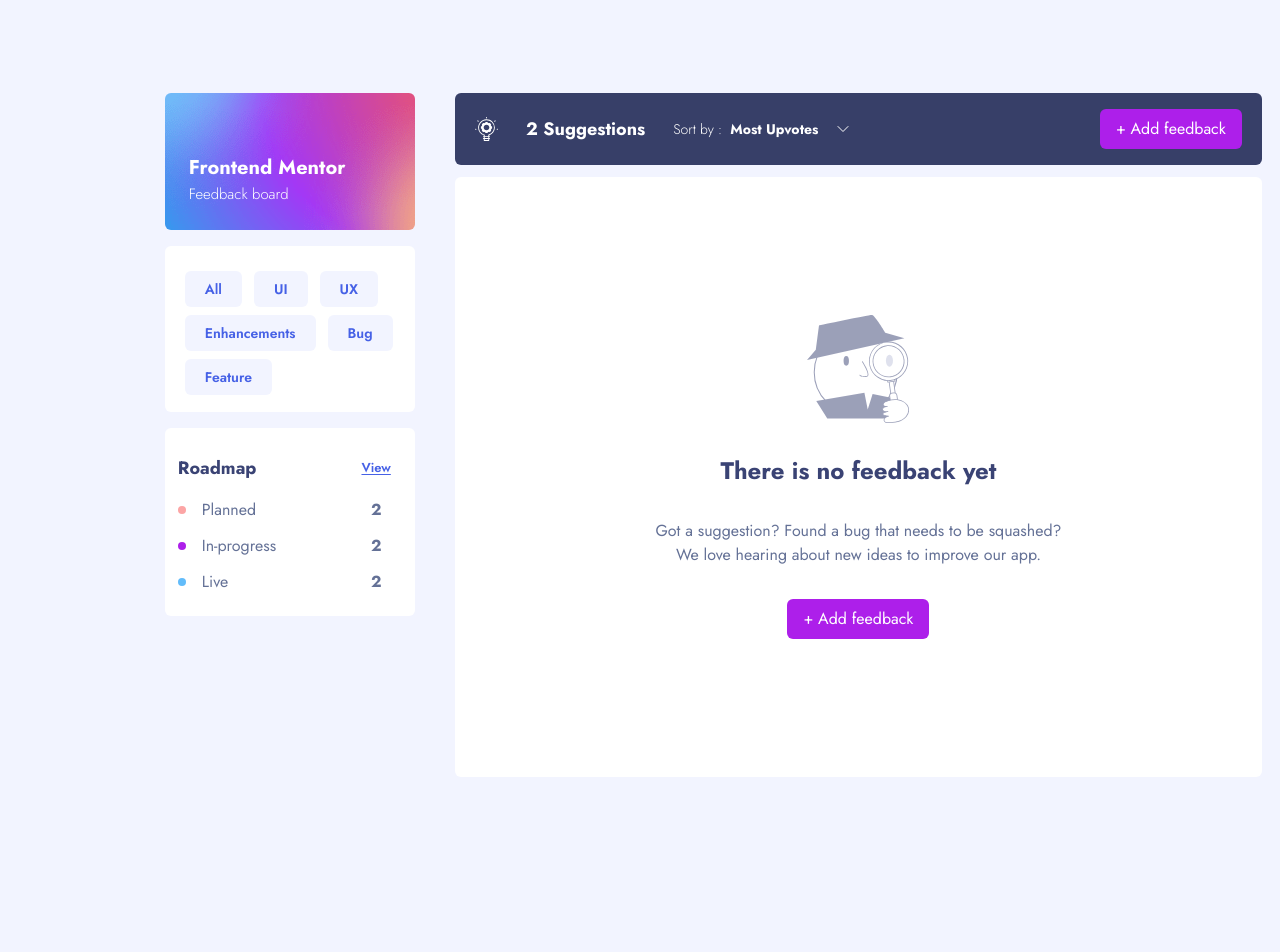
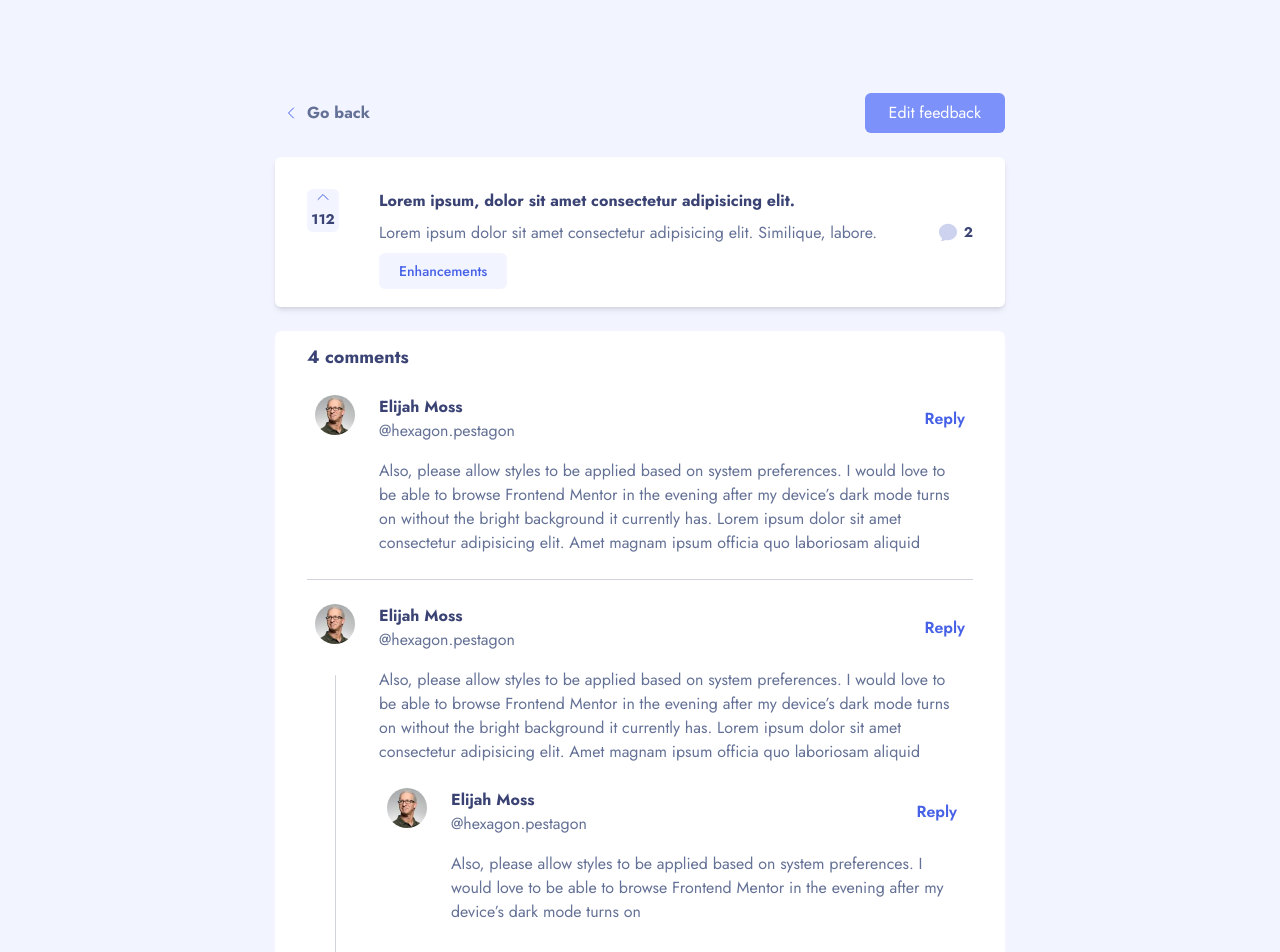
Before and after one commit to Maestro2496/feedback-app, a Next.js app: page / in a window 1280 px wide. Shown: the top 952 px of the page. Before the commit the page ends 870 px from the top, so only its background shows below. Built offline with nearby package versions, Linux system fonts and the light colour scheme.

Commit message:
DESKTOP-FEEDBACK_DETAIL

```diff
--- /dev/null
+++ b/components/feedbacks/index.tsx
@@ -0,0 +1,153 @@
+import Image from "next/image";
+import React, {useState} from "react";
+import Suggestion from "../suggestions/Suggestion";
+import clsx from "clsx";
+
+const Reply = () => {
+  return (
+    <div className={clsx("flex space-x-6 mt-4 p-2 rounded-md")}>
+      <div className="flex flex-col items-center space-y-6 ">
+        <div className="w-fit h-fit">
+          <Image
+            src="/images/image-elijah.jpg"
+            layout="fixed"
+            height={40}
+            width={40}
+            alt=""
+            className="rounded-full"
+          />
+        </div>
+      </div>
+      <div className="flex flex-col space-y-4 justify-center items-center">
+        <div className="flex justify-between items-center w-full">
+          <div>
+            <h2 className="text-slate-blue font-bold">Elijah Moss</h2>
+            <p className="text-medium-grey">@hexagon.pestagon</p>
+          </div>
+          <button className="text-simple-blue font-semibold ">Reply</button>
+        </div>
+        <div>
+          <p className="text-medium-grey">
+            Also, please allow styles to be applied based on system preferences. I would love to be
+            able to browse Frontend Mentor in the evening after my device’s dark mode turns on
+          </p>
+        </div>
+      </div>
+    </div>
+  );
+};
+const CommentWithoutReply = () => {
+  return (
+    <div className="flex space-x-6  px-2 py-6  border-b border-b-gray-300">
+      <div className="flex flex-col items-center space-y-6 ">
+        <div className="w-fit h-fit">
+          <Image
+            src="/images/image-elijah.jpg"
+            layout="fixed"
+            height={40}
+            width={40}
+            alt=""
+            className="rounded-full"
+          />
+        </div>
+      </div>
+      <div className="flex flex-col space-y-4 justify-center items-center">
+        <div className="flex justify-between items-center w-full">
+          <div>
+            <h2 className="text-slate-blue font-bold">Elijah Moss</h2>
+            <p className="text-medium-grey">@hexagon.pestagon</p>
+          </div>
+          <button className="text-simple-blue font-semibold ">Reply</button>
+        </div>
+        <div>
+          <p className="text-medium-grey">
+            Also, please allow styles to be applied based on system preferences. I would love to be
+            able to browse Frontend Mentor in the evening after my device’s dark mode turns on
+            without the bright background it currently has. Lorem ipsum dolor sit amet consectetur
+            adipisicing elit. Amet magnam ipsum officia quo laboriosam aliquid
+          </p>
+        </div>
+      </div>
+    </div>
+  );
+};
+const CommentWithReply = () => {
+  return (
+    <div className="flex space-x-6 mt-4  p-2  ">
+      <div className="flex flex-col items-center space-y-6 ">
+        <div className="w-fit h-fit">
+          <Image
+            src="/images/image-elijah.jpg"
+            layout="fixed"
+            height={40}
+            width={40}
+            alt=""
+            className="rounded-full"
+          />
+        </div>
+        <div className=" h-[60%] bg-gray-300 rounded-md  w-[1px]" />
+      </div>
+      <div className="flex flex-col space-y-4 justify-center items-center">
+        <div className="flex justify-between items-center w-full">
+          <div>
+            <h2 className="text-slate-blue font-bold">Elijah Moss</h2>
+            <p className="text-medium-grey">@hexagon.pestagon</p>
+          </div>
+          <button className="text-simple-blue font-semibold ">Reply</button>
+        </div>
+        <div>
+          <p className="text-medium-grey">
+            Also, please allow styles to be applied based on system preferences. I would love to be
+            able to browse Frontend Mentor in the evening after my device’s dark mode turns on
+            without the bright background it currently has. Lorem ipsum dolor sit amet consectetur
+            adipisicing elit. Amet magnam ipsum officia quo laboriosam aliquid
+          </p>
+          <Reply />
+          <Reply />
+        </div>
+      </div>
+    </div>
+  );
+};
+const Comments = () => {
+  return (
+    <section className="rounded-md bg-white px-8 py-3">
+      <h1 className="text-slate-blue font-bold text-lg">4 comments</h1>
+      <CommentWithoutReply />
+      <CommentWithReply />
+    </section>
+  );
+};
+
+export default function FeedBackDetails() {
+  return (
+    <div className="max-w-[45.625rem] mx-auto space-y-6">
+      <div className="flex justify-between items-center w-full">
+        <div className="flex items-center">
+          <svg
+            xmlns="http://www.w3.org/2000/svg"
+            fill="none"
+            viewBox="0 0 24 24"
+            strokeWidth={1.5}
+            stroke="currentColor"
+            className="w-8 h-4 stroke-simple-blue"
+          >
+            <path strokeLinecap="round" strokeLinejoin="round" d="M15.75 19.5L8.25 12l7.5-7.5" />
+          </svg>
+          <p className="text-medium-grey font-bold">Go back</p>
+        </div>
+        <button className="text-white bg-[#7C91F9] py-2 px-6 rounded-md">Edit feedback</button>
+      </div>
+      <Suggestion />
+      <Comments />
+      <div className="bg-white px-4 py-6 rounded-md flex flex-col space-y-3 items-center justify-center">
+        <h2 className="text-left w-full text-slate-blue text-lg font-bold">Add comment</h2>
+        <textarea className="w-full h-[5rem] bg-very-light-blue rounded-md focus:outline-none p-4" placeholder="Type your comment here"/>
+        <div className="w-full flex justify-between items-center">
+          <p className="text-medium-grey">250 characters left</p>
+          <button className="text-white bg-simple-purple px-4 py-2 rounded-md">Post comment</button>
+        </div>
+      </div>
+    </div>
+  );
+}
--- a/package.json
+++ b/package.json
@@ -10,6 +10,7 @@
   },
   "dependencies": {
     "@heroicons/react": "^2.0.10",
+    "clsx": "^1.2.1",
     "next": "12.2.5",
     "react": "18.2.0",
     "react-dom": "18.2.0"
--- a/pages/index.tsx
+++ b/pages/index.tsx
@@ -1,5 +1,6 @@
 import Head from "next/head";
 import Image from "next/image";
+import FeedBackDetails from "../components/feedbacks";
 import Suggestions from "../components/suggestions";
 import styles from "../styles/Home.module.css";
 
@@ -12,7 +13,7 @@ export default function Home() {
         <link rel="icon" href="/favicon.ico" />
       </Head>
 
-      <Suggestions />
+      <FeedBackDetails />
     </div>
   );
 }
```
Also changed, not shown: public/images/image-elijah.jpg (added), 1 other file (tests, documents, lock files or other folders).
